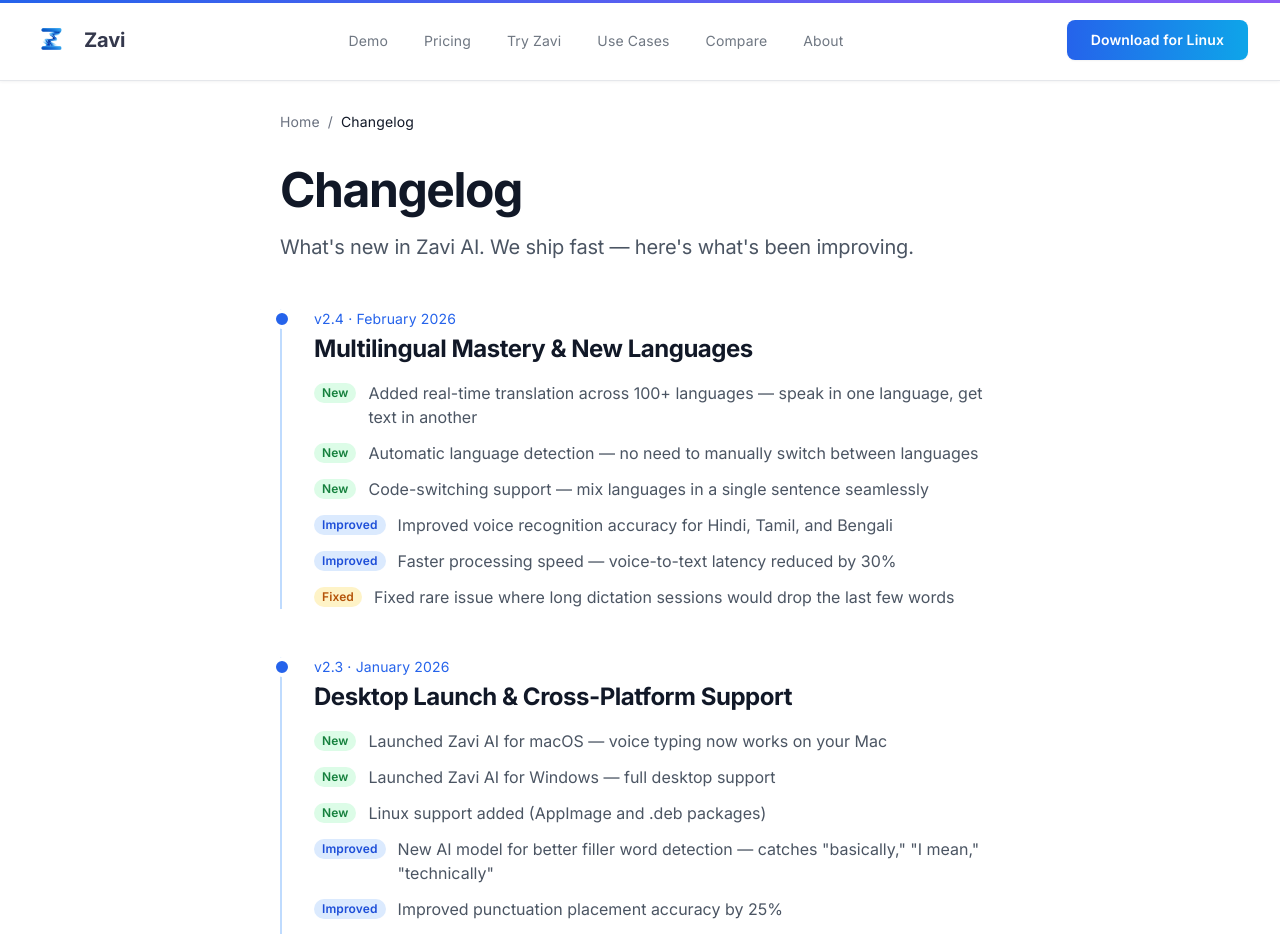
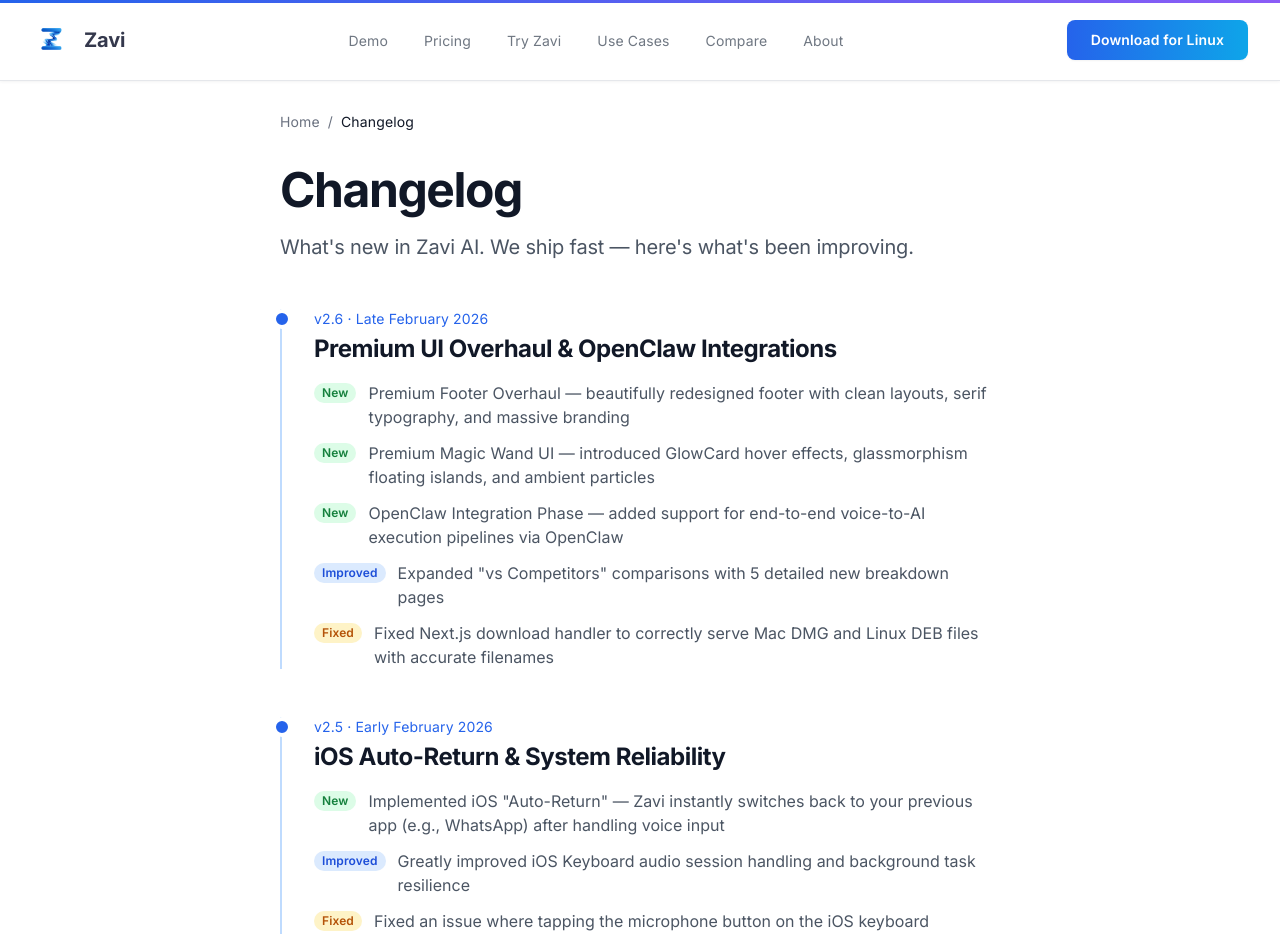
Before and after one commit to goyalraman17/Zaviweb, a Next.js app: page /changelog in a window 1280 px wide. Shown: the top 934 px of the page. Built offline with nearby package versions, Linux system fonts and the light colour scheme.

Commit message:
Update changelog with recent February iOS, OpenClaw, and UI updates

```diff
--- a/app/changelog/page.tsx
+++ b/app/changelog/page.tsx
@@ -23,6 +23,29 @@
 }
 
 const changelog: ChangelogEntry[] = [
+    {
+        version: '2.6',
+        date: 'Late February 2026',
+        title: 'Premium UI Overhaul & OpenClaw Integrations',
+        changes: [
+            { type: 'feature', text: 'Premium Footer Overhaul — beautifully redesigned footer with clean layouts, serif typography, and massive branding' },
+            { type: 'feature', text: 'Premium Magic Wand UI — introduced GlowCard hover effects, glassmorphism floating islands, and ambient particles' },
+            { type: 'feature', text: 'OpenClaw Integration Phase — added support for end-to-end voice-to-AI execution pipelines via OpenClaw' },
+            { type: 'improvement', text: 'Expanded "vs Competitors" comparisons with 5 detailed new breakdown pages' },
+            { type: 'fix', text: 'Fixed Next.js download handler to correctly serve Mac DMG and Linux DEB files with accurate filenames' },
+        ],
+    },
+    {
+        version: '2.5',
+        date: 'Early February 2026',
+        title: 'iOS Auto-Return & System Reliability',
+        changes: [
+            { type: 'feature', text: 'Implemented iOS "Auto-Return" — Zavi instantly switches back to your previous app (e.g., WhatsApp) after handling voice input' },
+            { type: 'improvement', text: 'Greatly improved iOS Keyboard audio session handling and background task resilience' },
+            { type: 'fix', text: 'Fixed an issue where tapping the microphone button on the iOS keyboard extension occasionally felt unresponsive' },
+            { type: 'fix', text: 'Resolved "Error occurred. Tap to retry" message states affecting offline voice processing flow' },
+        ],
+    },
     {
         version: '2.4',
         date: 'February 2026',
```
